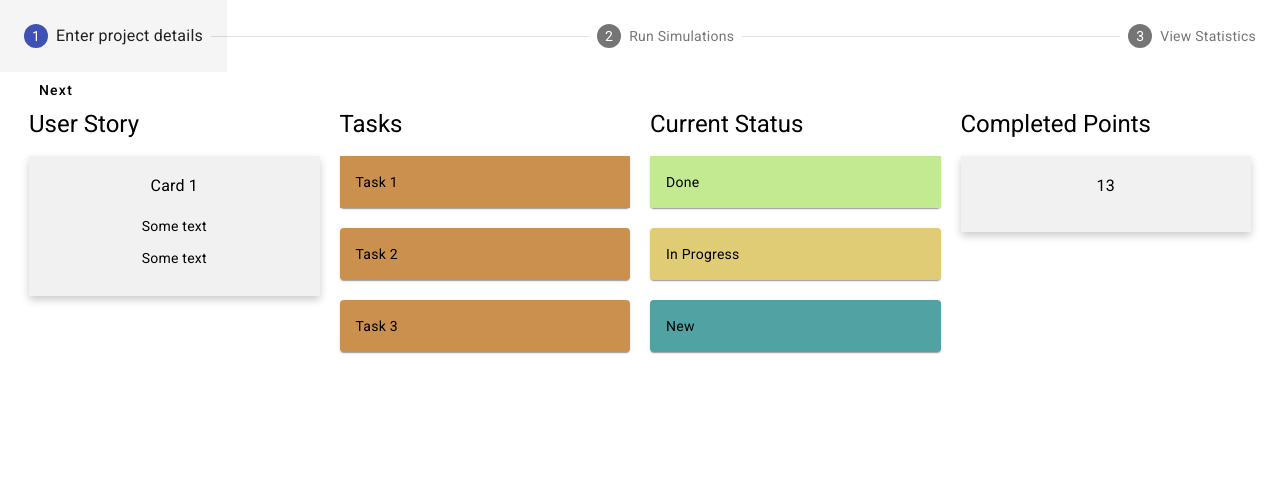
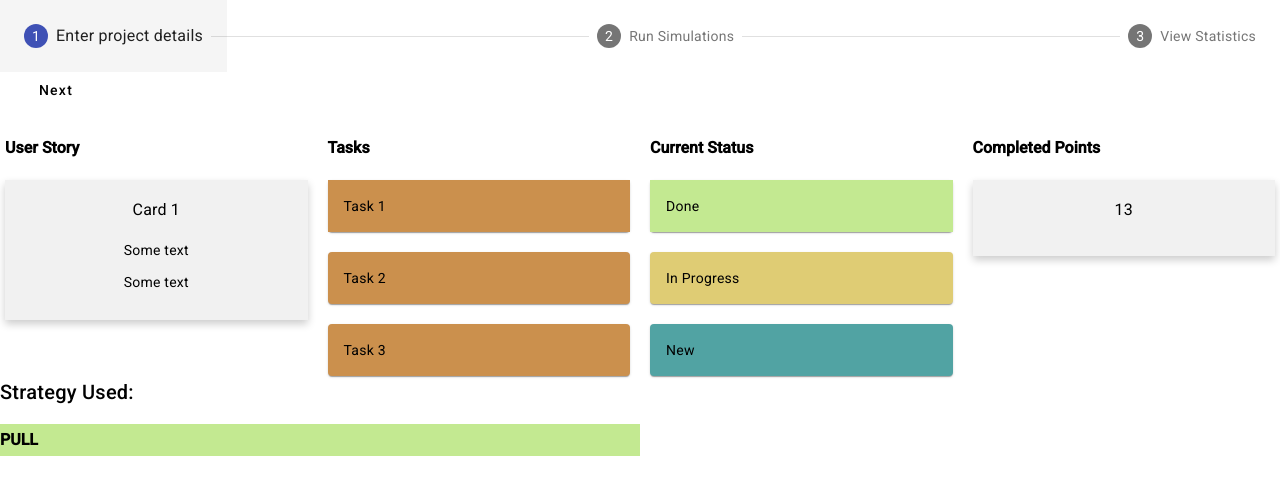
Before and after one commit to yetanotheranand/ser516-spring23-trinity-sbs, an Angular app in the folder sbs-driver/ui/: page / in a window 1280 px wide. Shown: the top 494 px of the page. Built offline with nearby package versions, Linux system fonts and the light colour scheme.

Commit message:
Added strategy section

```diff
--- a/sbs-driver/ui/src/app/simulator/simulator.component.css
+++ b/sbs-driver/ui/src/app/simulator/simulator.component.css
@@ -50,3 +50,8 @@ mat-grid-tile{
     text-align: center;
     background-color: #f1f1f1;
   }
+
+  h1{
+      font-size: medium;
+      font-weight: bold;
+  }
--- a/sbs-driver/ui/src/app/simulator/simulator.component.html
+++ b/sbs-driver/ui/src/app/simulator/simulator.component.html
@@ -6,6 +6,24 @@
     <div>
       <button mat-button matStepperNext>Next</button>
     </div>
+
+
+  </mat-step>
+  <mat-step [editable]="isEditable">
+    <ng-template matStepLabel>Run Simulations</ng-template>
+    <div>
+      <button mat-button matStepperPrevious>Back</button>
+      <button mat-button matStepperNext>Next</button>
+    </div>
+  </mat-step>
+  <mat-step [editable]="isEditable">
+    <ng-template matStepLabel>View Statistics</ng-template>
+    <div>
+      <button mat-button matStepperPrevious>Back</button>
+    </div>
+  </mat-step>
+</mat-stepper>
+
 <div class="row">
   <div class="column">
     <h1>User Story</h1>
@@ -70,20 +88,7 @@
     </div>
   </div>
 </div>
-
-
-  </mat-step>
-  <mat-step [editable]="isEditable">
-    <ng-template matStepLabel>Run Simulations</ng-template>
 <div>
-      <button mat-button matStepperPrevious>Back</button>
-      <button mat-button matStepperNext>Next</button>
+  <h2>Strategy Used: </h2>
+  <h1 style="background-color: #C3E991; border: #51A3A3; border-width: 1cm; width: 50%;">PULL</h1>
 </div>
-  </mat-step>
-  <mat-step [editable]="isEditable">
-    <ng-template matStepLabel>View Statistics</ng-template>
-    <div>
-      <button mat-button matStepperPrevious>Back</button>
-    </div>
-  </mat-step>
-</mat-stepper>
```
Lines whose indentation alone changed are shown as unchanged.
